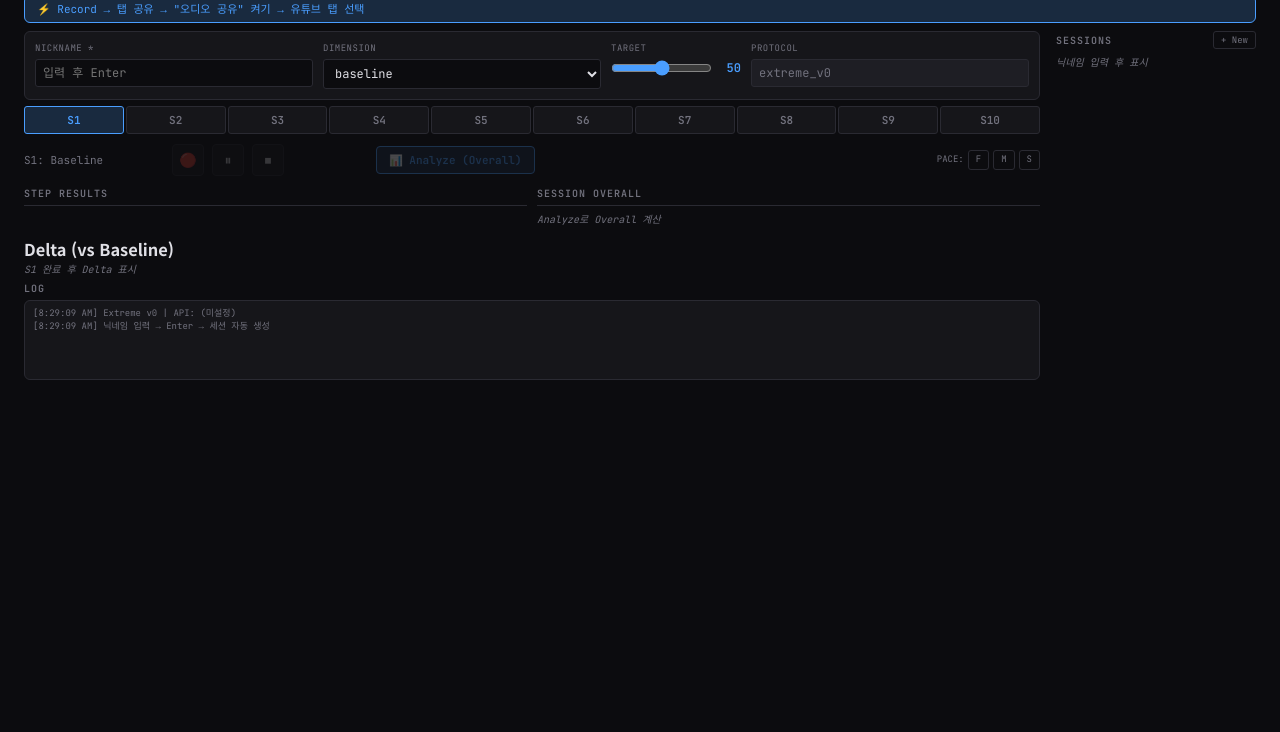
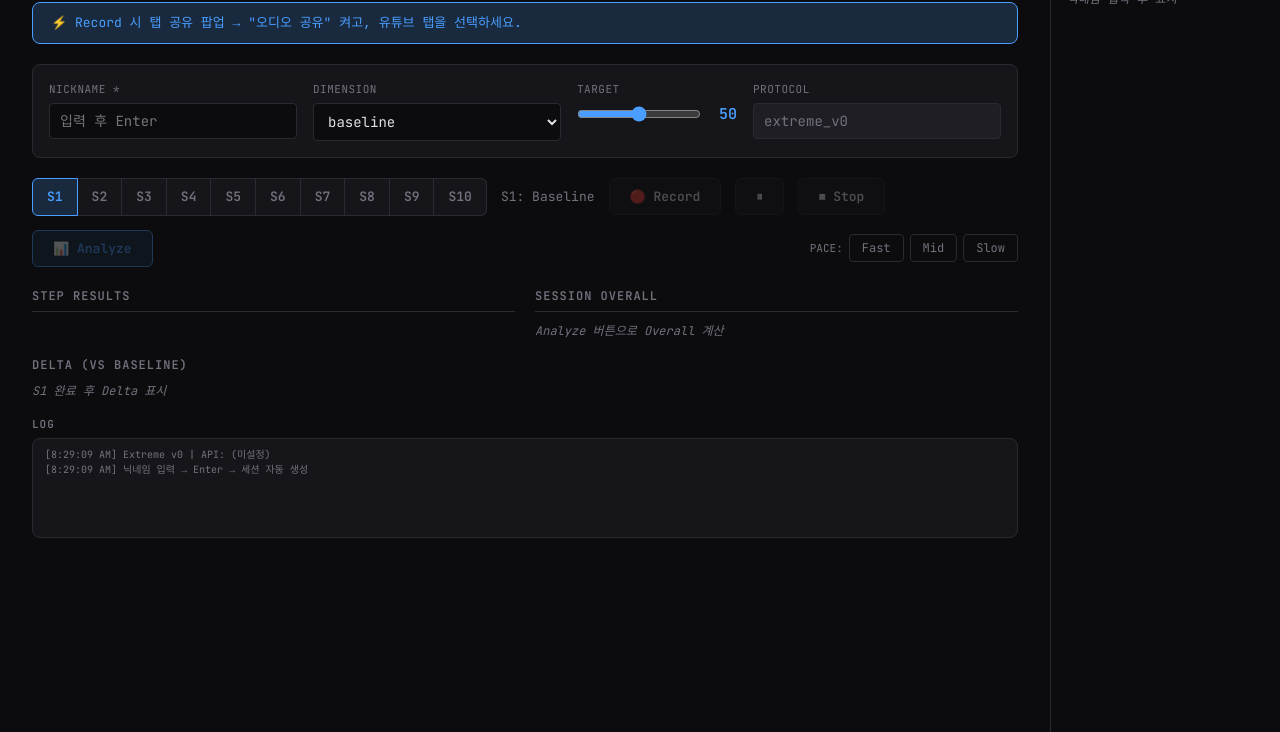
Before and after one commit to maenglion/extreme, a plain HTML site: page public/extreme.html in a window 1280 px wide. Shown: the part 68-800 px from the top of the page. Drawn offline with Linux system fonts and the light colour scheme.

Commit message:
UI 클릭 편하게 변경

```diff
--- a/public/extreme.html
+++ b/public/extreme.html
@@ -16,150 +16,158 @@
       --red: #ff4a6a; --red-dim: #ff4a6a22;
       --green: #34d399; --green-dim: #34d39922;
       --orange: #f59e0b;
-      --mono: 'JetBrains Mono', monospace; --sans: 'Noto Sans KR', sans-serif;
-      --radius: 6px;
+      --mono: 'JetBrains Mono', monospace;
+      --sans: 'Noto Sans KR', sans-serif;
+      --radius: 8px;
     }
     body { background: var(--bg); color: var(--text); font-family: var(--sans); font-size: 14px; line-height: 1.5; }
 
-    /* ── Layout ── */
-    .app { display: grid; grid-template-columns: 1fr 200px; gap: 0 16px; max-width: 1320px; margin: 0 auto; padding: 16px 24px; }
+    /* ── Page Layout: content + sidebar ── */
+    .page { display: flex; max-width: 1440px; margin: 0 auto; min-height: 100vh; }
+    .content { flex: 1; padding: 24px 32px; overflow-y: auto; }
+    .sidebar { width: 230px; border-left: 1px solid var(--border); padding: 20px 16px; display: flex; flex-direction: column; gap: 10px; flex-shrink: 0; }
 
-    /* ── Header ── */
-    .header { grid-column: 1 / -1; display: flex; align-items: center; justify-content: space-between; padding-bottom: 10px; border-bottom: 1px solid var(--border); margin-bottom: 10px; }
-    .header-left { display: flex; align-items: center; gap: 10px; flex-wrap: wrap; }
-    .logo { font-family: var(--mono); font-weight: 700; font-size: 17px; color: var(--accent); }
-    .version-tag { font-family: var(--mono); font-size: 9px; color: var(--text-muted); background: var(--surface2); border: 1px solid var(--border); padding: 2px 6px; border-radius: 3px; text-transform: uppercase; letter-spacing: 1px; }
-    .sid-display { font-family: var(--mono); font-size: 10px; color: var(--text-muted); }
-    .server-status { font-family: var(--mono); font-size: 9px; padding: 2px 6px; border-radius: 3px; }
+    /* ── Header (in content) ── */
+    .header { display: flex; align-items: center; gap: 12px; margin-bottom: 16px; flex-wrap: wrap; }
+    .logo { font-family: var(--mono); font-weight: 700; font-size: 20px; color: var(--accent); }
+    .version-tag { font-family: var(--mono); font-size: 10px; color: var(--text-muted); background: var(--surface2); border: 1px solid var(--border); padding: 2px 8px; border-radius: 3px; text-transform: uppercase; letter-spacing: 1px; }
+    .sid-display { font-family: var(--mono); font-size: 11px; color: var(--text-muted); }
+    .server-status { font-family: var(--mono); font-size: 10px; padding: 2px 8px; border-radius: 3px; }
     .server-status.not-configured { color: var(--orange); background: #f59e0b15; border: 1px solid #f59e0b44; }
     .server-status.configured { color: var(--green); background: var(--green-dim); border: 1px solid #34d39944; }
-    .view-badge { display: none; font-family: var(--mono); font-size: 10px; color: var(--orange); background: #f59e0b15; border: 1px solid #f59e0b44; padding: 3px 8px; border-radius: 4px; }
-    .btn-back { display: none; font-family: var(--mono); font-size: 10px; background: transparent; border: 1px solid var(--accent); color: var(--accent); padding: 3px 8px; border-radius: 4px; cursor: pointer; }
+    .view-badge { display: none; font-family: var(--mono); font-size: 11px; color: var(--orange); background: #f59e0b15; border: 1px solid #f59e0b44; padding: 3px 10px; border-radius: 4px; }
+    .btn-back { display: none; font-family: var(--mono); font-size: 11px; background: transparent; border: 1px solid var(--accent); color: var(--accent); padding: 3px 10px; border-radius: 4px; cursor: pointer; }
     .btn-back:hover { background: var(--accent-dim); }
-    .header-right { display: flex; gap: 8px; align-items: center; }
-    .stream-info { font-family: var(--mono); font-size: 10px; padding: 3px 8px; border-radius: 4px; }
+    .header-spacer { flex: 1; }
+    .stream-info { font-family: var(--mono); font-size: 11px; padding: 4px 10px; border-radius: 4px; }
     .stream-info.disconnected { color: var(--text-muted); background: var(--surface); }
     .stream-info.connected { color: var(--green); background: var(--green-dim); }
 
     /* ── Notice ── */
-    .notice { grid-column: 1 / -1; background: var(--accent-dim); border: 1px solid var(--border-active); border-radius: var(--radius); padding: 5px 12px; margin-bottom: 8px; font-size: 11px; color: var(--accent); font-family: var(--mono); }
+    .notice { background: var(--accent-dim); border: 1px solid var(--border-active); border-radius: var(--radius); padding: 10px 18px; margin-bottom: 20px; font-size: 13px; color: var(--accent); font-family: var(--mono); }
 
     /* ── Config ── */
-    .config-panel { grid-column: 1 / 2; display: grid; grid-template-columns: 1fr 1fr 130px 1fr; gap: 10px; margin-bottom: 6px; padding: 10px; background: var(--surface); border: 1px solid var(--border); border-radius: var(--radius); }
-    .config-field label { display: block; font-size: 9px; font-family: var(--mono); color: var(--text-muted); text-transform: uppercase; letter-spacing: 0.5px; margin-bottom: 3px; }
-    .config-field input, .config-field select { width: 100%; background: var(--bg); border: 1px solid var(--border); border-radius: 3px; padding: 5px 7px; color: var(--text); font-family: var(--mono); font-size: 12px; outline: none; }
+    .config-panel { display: grid; grid-template-columns: 1fr 1fr 160px 1fr; gap: 16px; margin-bottom: 20px; padding: 16px; background: var(--surface); border: 1px solid var(--border); border-radius: var(--radius); }
+    .config-field label { display: block; font-size: 11px; font-family: var(--mono); color: var(--text-muted); text-transform: uppercase; letter-spacing: 0.5px; margin-bottom: 6px; }
+    .config-field input, .config-field select { width: 100%; background: var(--bg); border: 1px solid var(--border); border-radius: 4px; padding: 8px 10px; color: var(--text); font-family: var(--mono); font-size: 14px; outline: none; }
     .config-field input:focus, .config-field select:focus { border-color: var(--accent); }
     .readonly-field { background: var(--surface2) !important; color: var(--text-muted) !important; cursor: default; }
-    .target-row { display: flex; align-items: center; gap: 5px; }
+    .target-row { display: flex; align-items: center; gap: 8px; }
     .target-row input[type="range"] { flex: 1; accent-color: var(--accent); padding: 0; background: none; border: none; }
-    .target-num { font-family: var(--mono); font-size: 12px; font-weight: 600; color: var(--accent); min-width: 24px; text-align: right; }
+    .target-num { font-family: var(--mono); font-size: 15px; font-weight: 600; color: var(--accent); min-width: 28px; text-align: right; }
 
-    /* ── Main ── */
-    .main-area { grid-column: 1 / 2; display: flex; flex-direction: column; gap: 6px; }
+    /* ── Step Row: tabs + label + buttons + pace ── */
+    .step-row { display: flex; align-items: center; gap: 14px; margin-bottom: 20px; flex-wrap: wrap; }
+    .step-tabs { display: flex; gap: 0; }
+    .step-tab { font-family: var(--mono); font-size: 13px; font-weight: 600; padding: 8px 14px; background: var(--surface); border: 1px solid var(--border); color: var(--text-muted); cursor: pointer; transition: all 0.12s; position: relative; user-select: none; }
+    .step-tab:first-child { border-radius: 6px 0 0 6px; }
+    .step-tab:last-child { border-radius: 0 6px 6px 0; }
+    .step-tab + .step-tab { border-left: none; }
+    .step-tab:hover { background: var(--surface2); }
+    .step-tab.active { background: var(--accent-dim); border-color: var(--accent); color: var(--accent); z-index: 1; }
+    .step-tab.recorded::after { content: "✓"; position: absolute; top: -5px; right: -5px; font-size: 8px; background: var(--green); color: var(--bg); width: 14px; height: 14px; border-radius: 50%; display: flex; align-items: center; justify-content: center; z-index: 2; }
 
-    /* ── Step Tabs: 1줄 10개 균등 ── */
-    .step-tabs { display: flex; gap: 2px; margin-bottom: 4px; }
-    .step-tab { font-family: var(--mono); font-size: 11px; font-weight: 600; padding: 5px 0; flex: 1; text-align: center; background: var(--surface); border: 1px solid var(--border); border-radius: 3px; color: var(--text-muted); cursor: pointer; transition: all 0.12s; position: relative; user-select: none; }
-    .step-tab:hover { border-color: var(--text-muted); }
-    .step-tab.active { background: var(--accent-dim); border-color: var(--accent); color: var(--accent); }
-    .step-tab.recorded::after { content: "✓"; position: absolute; top: -3px; right: -3px; font-size: 7px; background: var(--green); color: var(--bg); width: 11px; height: 11px; border-radius: 50%; display: flex; align-items: center; justify-content: center; line-height: 1; }
+    .step-label-text { font-family: var(--mono); font-size: 13px; color: var(--text-muted); white-space: nowrap; }
 
-    /* ── Controls ── */
-    .controls { display: flex; align-items: center; gap: 8px; margin-bottom: 4px; }
-    .step-label-text { font-family: var(--mono); font-size: 11px; color: var(--text-muted); min-width: 140px; }
-    .btn-icon { font-size: 14px; width: 32px; height: 32px; display: flex; align-items: center; justify-content: center; background: var(--surface); border: 1px solid var(--border); border-radius: 4px; cursor: pointer; transition: all 0.12s; color: var(--text); }
-    .btn-icon:hover:not(:disabled) { border-color: var(--text); }
-    .btn-icon:disabled { opacity: 0.2; cursor: not-allowed; }
-    .btn-icon.btn-rec:hover:not(:disabled) { border-color: var(--red); color: var(--red); }
-    .btn-icon.btn-pause-icon:hover:not(:disabled) { border-color: var(--orange); color: var(--orange); }
-    .btn-icon.btn-pause-icon.paused { background: #f59e0b15; border-color: var(--orange); color: var(--orange); }
-    .btn-icon.btn-stop-icon:hover:not(:disabled) { border-color: var(--red); color: var(--red); }
-    .btn-analyze { font-family: var(--mono); font-size: 11px; font-weight: 600; padding: 6px 12px; background: var(--accent-dim); border: 1px solid var(--accent); border-radius: 4px; color: var(--accent); cursor: pointer; margin-left: 6px; }
+    /* ── Buttons: Record / Pause / Stop / Analyze ── */
+    .btn { font-family: var(--mono); font-size: 13px; font-weight: 600; padding: 9px 20px; border: 1px solid var(--border); border-radius: 6px; cursor: pointer; transition: all 0.15s; display: inline-flex; align-items: center; gap: 6px; }
+    .btn:disabled { opacity: 0.3; cursor: not-allowed; }
+
+    .btn-record { background: var(--surface); color: var(--text); }
+    .btn-record:hover:not(:disabled) { border-color: var(--red); color: var(--red); }
+
+    .btn-pause { background: var(--surface); color: var(--text); }
+    .btn-pause:hover:not(:disabled) { border-color: var(--orange); color: var(--orange); }
+    .btn-pause.paused { background: #f59e0b15; border-color: var(--orange); color: var(--orange); }
+
+    .btn-stop { background: var(--surface); color: var(--text); }
+    .btn-stop:hover:not(:disabled) { border-color: var(--red); color: var(--red); }
+
+    .btn-analyze { background: var(--accent-dim); border-color: var(--accent); color: var(--accent); }
     .btn-analyze:hover:not(:disabled) { background: var(--accent); color: var(--bg); }
-    .btn-analyze:disabled { opacity: 0.25; cursor: not-allowed; }
-    .record-status { font-family: var(--mono); font-size: 10px; color: var(--text-muted); min-width: 70px; }
+
+    .record-status { font-family: var(--mono); font-size: 12px; color: var(--text-muted); }
     .record-status.active { color: var(--red); animation: blink 1s step-end infinite; }
     .record-status.paused { color: var(--orange); animation: blink 1.5s step-end infinite; }
     @keyframes blink { 50% { opacity: 0; } }
-    .tag-group { display: flex; gap: 4px; align-items: center; margin-left: auto; }
-    .tag-group span { font-family: var(--mono); font-size: 9px; color: var(--text-muted); text-transform: uppercase; }
+
+    .tag-group { display: flex; gap: 6px; align-items: center; margin-left: auto; }
+    .tag-group span { font-family: var(--mono); font-size: 11px; color: var(--text-muted); text-transform: uppercase; }
     .tag-radio { display: none; }
-    .tag-label { font-family: var(--mono); font-size: 9px; padding: 2px 7px; border: 1px solid var(--border); border-radius: 3px; color: var(--text-muted); cursor: pointer; }
+    .tag-label { font-family: var(--mono); font-size: 12px; padding: 4px 12px; border: 1px solid var(--border); border-radius: 4px; color: var(--text-muted); cursor: pointer; }
     .tag-radio:checked + .tag-label { border-color: var(--orange); color: var(--orange); background: #f59e0b15; }
 
-    /* ── Results ── */
-    .results-grid { display: grid; grid-template-columns: 1fr 1fr; gap: 10px; }
-    .results-col h3 { font-family: var(--mono); font-size: 10px; font-weight: 600; color: var(--text-muted); text-transform: uppercase; letter-spacing: 1px; margin-bottom: 6px; padding-bottom: 4px; border-bottom: 1px solid var(--border); }
-    .result-card { background: var(--surface); border: 1px solid var(--border); border-radius: var(--radius); padding: 8px 10px; margin-bottom: 6px; opacity: 0; transform: translateY(4px); transition: all 0.2s ease; }
+    /* ── Results 2-col ── */
+    .results-grid { display: grid; grid-template-columns: 1fr 1fr; gap: 20px; margin-bottom: 16px; }
+    .results-col h3 { font-family: var(--mono); font-size: 12px; font-weight: 600; color: var(--text-muted); text-transform: uppercase; letter-spacing: 1px; margin-bottom: 10px; padding-bottom: 6px; border-bottom: 1px solid var(--border); }
+    .result-card { background: var(--surface); border: 1px solid var(--border); border-radius: var(--radius); padding: 14px 16px; margin-bottom: 10px; opacity: 0; transform: translateY(6px); transition: all 0.25s ease; }
     .result-card.visible { opacity: 1; transform: translateY(0); }
-    .result-card.highlighted { border-color: var(--accent); }
-    .result-card-header { display: flex; align-items: center; gap: 6px; margin-bottom: 6px; }
-    .result-step-badge { font-family: var(--mono); font-size: 9px; font-weight: 700; background: var(--accent-dim); color: var(--accent); padding: 1px 5px; border-radius: 3px; }
+    .result-card.highlighted { border-color: var(--accent); box-shadow: 0 0 0 1px var(--accent-dim); }
+    .result-card-header { display: flex; align-items: center; gap: 10px; margin-bottom: 10px; }
+    .result-step-badge { font-family: var(--mono); font-size: 11px; font-weight: 700; background: var(--accent-dim); color: var(--accent); padding: 2px 8px; border-radius: 4px; }
     .overall-badge { background: var(--green-dim); color: var(--green); }
-    .result-step-label { font-size: 10px; color: var(--text-muted); }
-    .result-metrics { display: grid; grid-template-columns: repeat(3, 1fr); gap: 3px 8px; }
+    .result-step-label { font-size: 12px; color: var(--text-muted); }
+    .result-metrics { display: grid; grid-template-columns: repeat(3, 1fr); gap: 6px 14px; }
     .metric-item { display: flex; justify-content: space-between; align-items: baseline; }
-    .metric-name { font-family: var(--mono); font-size: 9px; color: var(--text-muted); }
-    .metric-value { font-family: var(--mono); font-size: 10px; font-weight: 600; color: var(--text); }
+    .metric-name { font-family: var(--mono); font-size: 11px; color: var(--text-muted); }
+    .metric-value { font-family: var(--mono); font-size: 12px; font-weight: 600; color: var(--text); }
 
     /* ── Delta ── */
-    .delta-section { grid-column: 1 / -1; }
-    .delta-table { width: 100%; border-collapse: collapse; font-family: var(--mono); font-size: 10px; }
-    .delta-table th { text-align: right; padding: 3px 6px; color: var(--text-muted); font-weight: 600; font-size: 9px; border-bottom: 1px solid var(--border); }
+    .delta-section { margin-bottom: 16px; }
+    .delta-section h3 { font-family: var(--mono); font-size: 12px; font-weight: 600; color: var(--text-muted); text-transform: uppercase; letter-spacing: 1px; margin-bottom: 8px; }
+    .delta-table { width: 100%; border-collapse: collapse; font-family: var(--mono); font-size: 12px; }
+    .delta-table th { text-align: right; padding: 5px 10px; color: var(--text-muted); font-weight: 600; font-size: 11px; border-bottom: 1px solid var(--border); }
     .delta-table th:first-child { text-align: left; }
-    .delta-table td { text-align: right; padding: 3px 6px; border-bottom: 1px solid var(--border); }
+    .delta-table td { text-align: right; padding: 5px 10px; border-bottom: 1px solid var(--border); }
     .delta-table td:first-child { text-align: left; }
     .delta-step-label { color: var(--text-muted); font-weight: 600; }
     .delta-pos { color: var(--red); }
     .delta-neg { color: var(--green); }
-    .placeholder { color: var(--text-muted); font-size: 10px; font-family: var(--mono); font-style: italic; }
+    .placeholder { color: var(--text-muted); font-size: 12px; font-family: var(--mono); font-style: italic; }
+
+    /* ── Log ── */
+    .log-section h3 { font-family: var(--mono); font-size: 11px; font-weight: 600; color: var(--text-muted); text-transform: uppercase; letter-spacing: 1px; margin-bottom: 6px; }
+    .log-area { background: var(--surface); border: 1px solid var(--border); border-radius: var(--radius); padding: 8px 12px; font-family: var(--mono); font-size: 10px; color: var(--text-muted); height: 100px; overflow-y: auto; white-space: pre-wrap; word-break: break-all; }
 
     /* ── Sidebar ── */
-    .sidebar { grid-column: 2 / 3; grid-row: 3 / 7; display: flex; flex-direction: column; gap: 6px; }
-    .sidebar-header { display: flex; justify-content: space-between; align-items: center; }
-    .sidebar-title { font-family: var(--mono); font-size: 10px; font-weight: 600; color: var(--text-muted); text-transform: uppercase; letter-spacing: 1px; }
-    .btn-new { font-family: var(--mono); font-size: 9px; background: transparent; border: 1px solid var(--border); color: var(--text-muted); padding: 2px 7px; border-radius: 3px; cursor: pointer; }
+    .sidebar-title { font-family: var(--mono); font-size: 12px; font-weight: 600; color: var(--text-muted); text-transform: uppercase; letter-spacing: 1px; }
+    .sidebar-header { display: flex; justify-content: space-between; align-items: center; margin-bottom: 4px; }
+    .btn-new { font-family: var(--mono); font-size: 11px; background: transparent; border: 1px solid var(--border); color: var(--text-muted); padding: 4px 10px; border-radius: 4px; cursor: pointer; }
     .btn-new:hover { border-color: var(--accent); color: var(--accent); }
-    .session-list { flex: 1; overflow-y: auto; display: flex; flex-direction: column; gap: 3px; max-height: 70vh; }
-    .session-item { padding: 6px 8px; border: 1px solid var(--border); border-radius: 3px; cursor: pointer; transition: all 0.12s; }
+    .session-list { flex: 1; overflow-y: auto; display: flex; flex-direction: column; gap: 4px; }
+    .session-item { padding: 8px 10px; border: 1px solid var(--border); border-radius: 6px; cursor: pointer; transition: all 0.12s; }
     .session-item:hover { border-color: var(--text-muted); }
     .session-item.viewing { border-color: var(--accent); background: var(--accent-dim); }
-    .session-item.past-session { opacity: 0.55; }
+    .session-item.past-session { opacity: 0.5; }
     .session-item.past-session:hover { opacity: 0.8; }
     .session-item-top { display: flex; justify-content: space-between; align-items: center; }
-    .session-sid { font-family: var(--mono); font-size: 10px; color: var(--text); }
-    .session-active-badge { font-family: var(--mono); font-size: 8px; font-weight: 700; color: var(--green); background: var(--green-dim); padding: 1px 5px; border-radius: 3px; }
-    .session-item-bottom { display: flex; justify-content: space-between; font-family: var(--mono); font-size: 9px; color: var(--text-muted); margin-top: 2px; }
+    .session-sid { font-family: var(--mono); font-size: 11px; color: var(--text); }
+    .session-active-badge { font-family: var(--mono); font-size: 9px; font-weight: 700; color: var(--green); background: var(--green-dim); padding: 1px 6px; border-radius: 3px; }
+    .session-item-bottom { display: flex; justify-content: space-between; font-family: var(--mono); font-size: 10px; color: var(--text-muted); margin-top: 3px; }
 
-    /* ── Log ── */
-    .log-section { grid-column: 1 / 2; margin-top: 4px; }
-    .log-section h3 { font-family: var(--mono); font-size: 10px; font-weight: 600; color: var(--text-muted); text-transform: uppercase; letter-spacing: 1px; margin-bottom: 4px; }
-    .log-area { background: var(--surface); border: 1px solid var(--border); border-radius: var(--radius); padding: 6px 8px; font-family: var(--mono); font-size: 9px; color: var(--text-muted); height: 80px; overflow-y: auto; white-space: pre-wrap; word-break: break-all; }
-
-    ::-webkit-scrollbar { width: 4px; }
+    ::-webkit-scrollbar { width: 5px; }
     ::-webkit-scrollbar-track { background: var(--bg); }
     ::-webkit-scrollbar-thumb { background: var(--border); border-radius: 3px; }
   </style>
 </head>
 <body>
-<div class="app">
+<div class="page">
+  <!-- ====== CONTENT ====== -->
+  <div class="content">
     <!-- Header -->
     <div class="header">
-    <div class="header-left">
       <div class="logo">CASP:Extreme</div>
       <span class="version-tag">v0 internal</span>
       <span class="sid-display">SID: <span id="sid-display">—</span></span>
       <span id="server-status" class="server-status not-configured"></span>
       <span id="view-badge" class="view-badge"></span>
       <button id="btn-back-to-active" class="btn-back">← 현재 세션</button>
-    </div>
-    <div class="header-right">
+      <div class="header-spacer"></div>
       <div id="stream-info" class="stream-info disconnected">⚫ 탭 오디오 없음</div>
-    </div>
     </div>
 
     <!-- Notice -->
-  <div class="notice">⚡ Record → 탭 공유 → "오디오 공유" 켜기 → 유튜브 탭 선택</div>
+    <div class="notice">⚡ Record 시 탭 공유 팝업 → "오디오 공유" 켜고, 유튜브 탭을 선택하세요.</div>
 
     <!-- Config -->
     <div class="config-panel">
@@ -188,24 +196,20 @@
       </div>
     </div>
 
-  <!-- Main -->
-  <div class="main-area">
-    <!-- Step Tabs: 10개 1줄 -->
+    <!-- Step Row -->
+    <div class="step-row">
       <div class="step-tabs" id="step-tabs"></div>
-
-    <!-- Controls -->
-    <div class="controls">
-      <span class="step-label-text" id="step-label">S1: Baseline</span>
-      <button class="btn-icon btn-rec" id="btn-record" disabled title="Record">🔴</button>
-      <button class="btn-icon btn-pause-icon" id="btn-pause" disabled title="Pause/Resume">⏸</button>
-      <button class="btn-icon btn-stop-icon" id="btn-stop" disabled title="Stop">⏹</button>
+      <span class="step-label-text" id="step-label">Step 1: Baseline</span>
+      <button class="btn btn-record" id="btn-record" disabled>🔴 Record</button>
+      <button class="btn btn-pause" id="btn-pause" disabled>⏸ Pause</button>
+      <button class="btn btn-stop" id="btn-stop" disabled>⏹ Stop</button>
+      <button class="btn btn-analyze" id="btn-analyze" disabled><span class="btn-text">📊 Analyze</span></button>
       <span class="record-status" id="record-status"></span>
-      <button class="btn-analyze" id="btn-analyze" disabled><span class="btn-text">📊 Analyze (Overall)</span></button>
       <div class="tag-group">
-        <span>Pace:</span>
-        <input type="radio" name="pace-tag" value="fast" id="tag-fast" class="tag-radio"><label for="tag-fast" class="tag-label">F</label>
-        <input type="radio" name="pace-tag" value="mid" id="tag-mid" class="tag-radio"><label for="tag-mid" class="tag-label">M</label>
-        <input type="radio" name="pace-tag" value="slow" id="tag-slow" class="tag-radio"><label for="tag-slow" class="tag-label">S</label>
+        <span>PACE:</span>
+        <input type="radio" name="pace-tag" value="fast" id="tag-fast" class="tag-radio"><label for="tag-fast" class="tag-label">Fast</label>
+        <input type="radio" name="pace-tag" value="mid" id="tag-mid" class="tag-radio"><label for="tag-mid" class="tag-label">Mid</label>
+        <input type="radio" name="pace-tag" value="slow" id="tag-slow" class="tag-radio"><label for="tag-slow" class="tag-label">Slow</label>
       </div>
     </div>
 
@@ -217,16 +221,24 @@
       </div>
       <div class="results-col">
         <h3>Session Overall</h3>
-        <div id="overall-result-area"><p class="placeholder">Analyze로 Overall 계산</p></div>
+        <div id="overall-result-area"><p class="placeholder">Analyze 버튼으로 Overall 계산</p></div>
       </div>
+    </div>
+
+    <!-- Delta -->
     <div class="delta-section">
       <h3>Delta (vs Baseline)</h3>
       <div id="delta-area"><p class="placeholder">S1 완료 후 Delta 표시</p></div>
     </div>
+
+    <!-- Log -->
+    <div class="log-section">
+      <h3>Log</h3>
+      <div class="log-area" id="log-area"></div>
     </div>
   </div>
 
-  <!-- Sidebar -->
+  <!-- ====== SIDEBAR ====== -->
   <div class="sidebar">
     <div class="sidebar-header">
       <span class="sidebar-title">Sessions</span>
@@ -236,12 +248,6 @@
       <p class="placeholder">닉네임 입력 후 표시</p>
     </div>
   </div>
-
-  <!-- Log -->
-  <div class="log-section">
-    <h3>Log</h3>
-    <div class="log-area" id="log-area"></div>
-  </div>
 </div>
 
 <script src="/runtime-config.js"></script>
```
Lines whose indentation alone changed are shown as unchanged.
